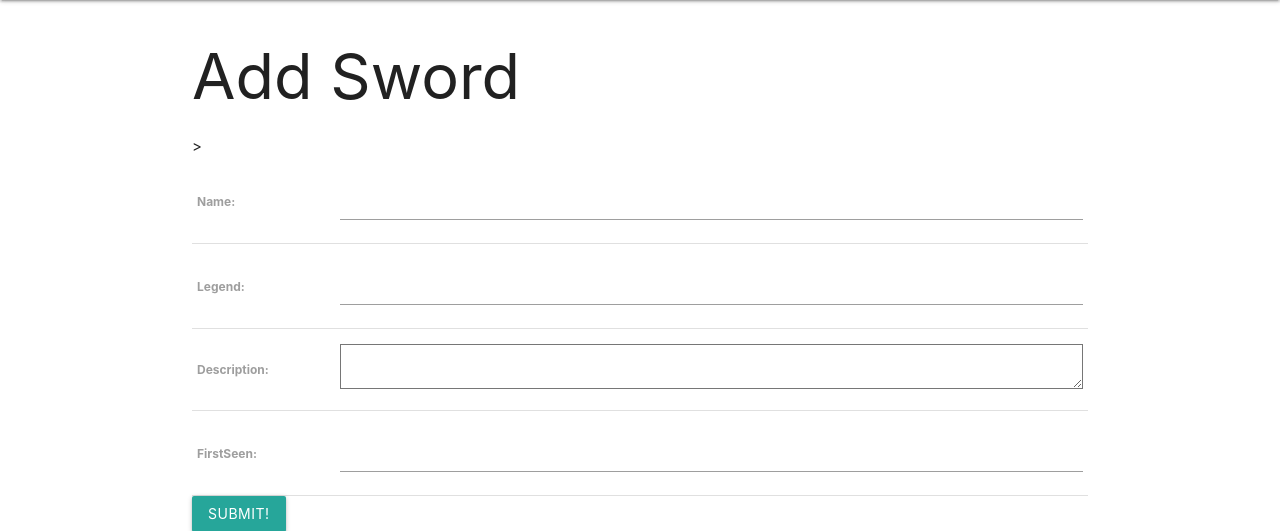
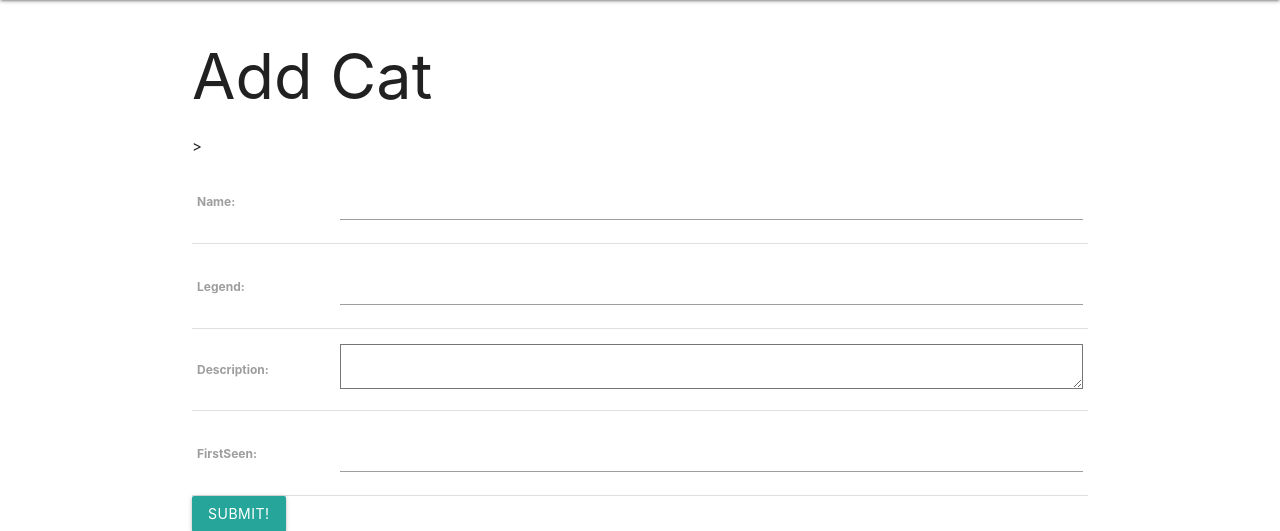
Before and after one commit to nemmons27/sword_collector, a Django app: page /swords/create/ in a window 1280 px wide. Shown: the part 64-595 px from the top of the page. Run offline with Django 4.2, Linux system fonts and the light colour scheme.

Commit message:
Customized Sword form

```diff
--- a/main_app/templates/main_app/sword_form.html
+++ b/main_app/templates/main_app/sword_form.html
@@ -1,7 +1,11 @@
 {% extends 'base.html' %}
 
 {% block content %}
-    <h1>Add Sword</h1>
+    {% if object %}
+        <h1>Edit <span class="teal-text">{{object.name}}</span></h1>
+    {% else %}
+        <h1>Add Cat</h1>
+    {% endif %}
     <form action="" method="POST">>
         {% csrf_token %}
         <table>
```
